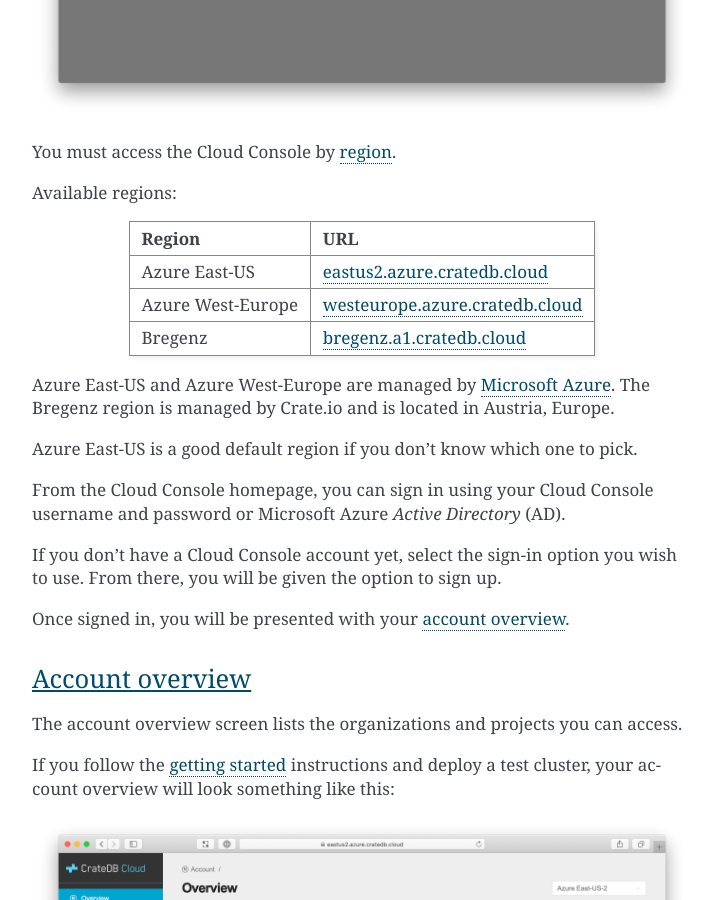
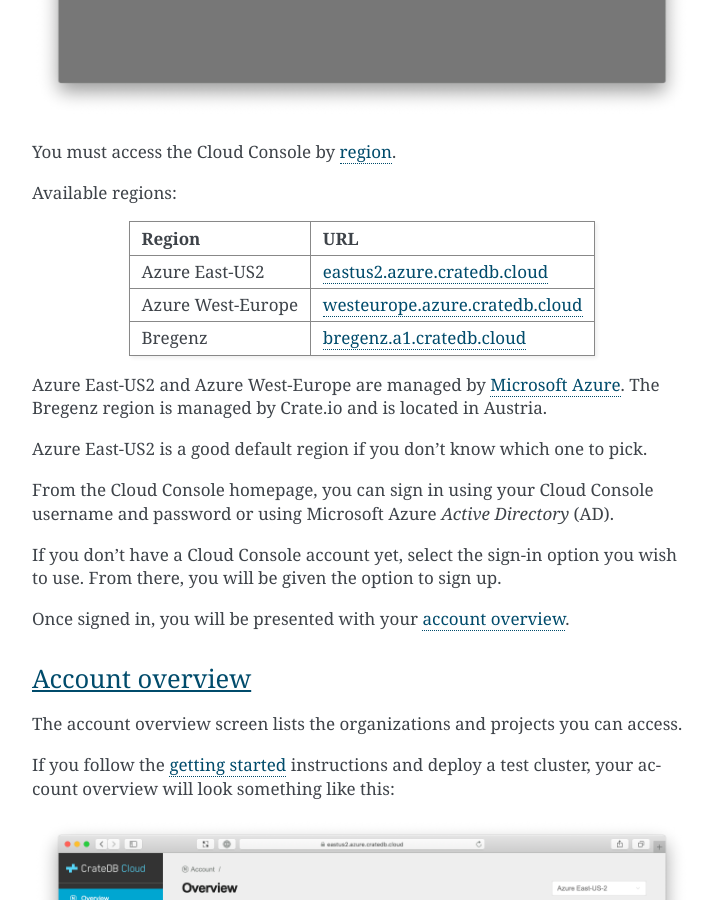
Before and after one commit to crate/cloud-howtos, a Sphinx documentation site: the page built from docs/overview.rst, in a window 1280 px wide and 900 px high, scrolled down 1091 px. Shown: the whole window, without its empty margins (388-1101 px from the left). Built offline with Sphinx 7.4.7, drawn with Linux system fonts in a browser that asks for light colours; some of the changed text lies outside the part shown.

Commit message:
Small fixes in Guides overview

```diff
--- a/docs/overview.rst
+++ b/docs/overview.rst
@@ -27,20 +27,20 @@
 +-------------------+-----------------------------------+
 | Region            | URL                               |
 +===================+===================================+
-| Azure East-US     | `eastus2.azure.cratedb.cloud`_    |
+| Azure East-US2    | `eastus2.azure.cratedb.cloud`_    |
 +-------------------+-----------------------------------+
 | Azure West-Europe | `westeurope.azure.cratedb.cloud`_ |
 +-------------------+-----------------------------------+
 | Bregenz           | `bregenz.a1.cratedb.cloud`_       |
 +-------------------+-----------------------------------+
 
-Azure East-US and Azure West-Europe are managed by `Microsoft Azure`_. The
-Bregenz region is managed by Crate.io and is located in Austria, Europe.
+Azure East-US2 and Azure West-Europe are managed by `Microsoft Azure`_. The
+Bregenz region is managed by Crate.io and is located in Austria.
 
-Azure East-US is a good default region if you don't know which one to pick.
+Azure East-US2 is a good default region if you don't know which one to pick.
 
 From the Cloud Console homepage, you can sign in using your Cloud Console
-username and password or Microsoft Azure *Active Directory* (AD).
+username and password or using Microsoft Azure *Active Directory* (AD).
 
 If you don't have a Cloud Console account yet, select the sign-in option you
 wish to use. From there, you will be given the option to sign up.
@@ -206,7 +206,8 @@
 
 .. image:: _assets/img/cluster-overview.png
 
-From the main panel, you can visit the cluster `Admin UI`_ at the *Cluster URL*.
+From the main panel, you can visit the cluster `Admin UI`_ at the *Cluster*
+*URL*.
 
 CrateDB clients can also use the *Cluster URL* to connect on port 4200 for
 `HTTP`_  or port 5432 for the `PostgreSQL wire protocol`_. Refer to your client
@@ -214,10 +215,10 @@
 
 .. NOTE::
 
-    The *Cluster URL* points to a load-balancer that distributes traffic
+    The *Cluster URL* points to a load balancer that distributes traffic
     internally to the whole CrateDB cluster.
 
-    The load-balancer closes idle connections after four minutes, therefore
+    The load balancer closes idle connections after four minutes, therefore
     client applications that require stateful connections (e.g., JDBC) must be
     be configured to send *keep-alive heartbeat queries*.
 
```
